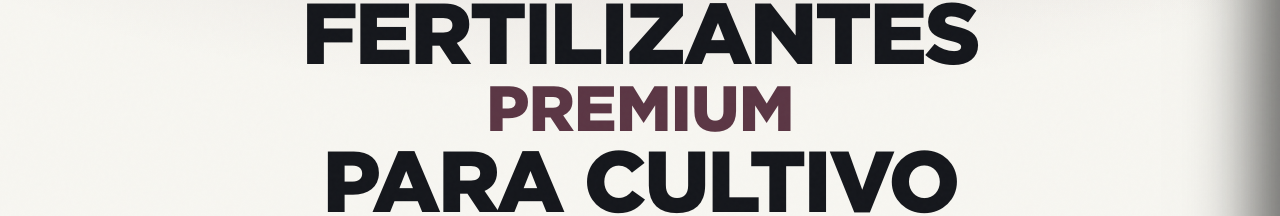
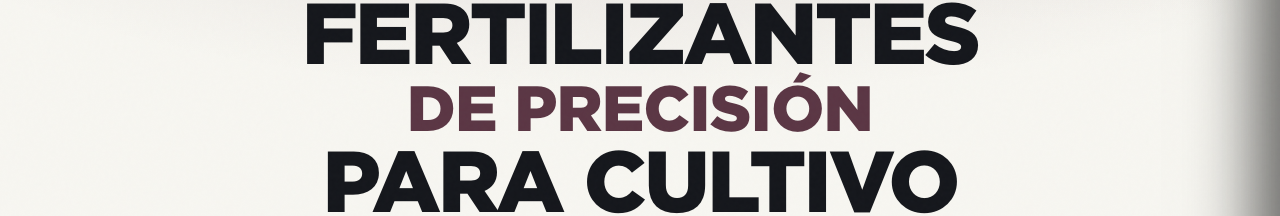
Before and after one commit to lemonsapp/portal-starter, a React (Vite) app in the folder client/: page /shop in a window 1280 px wide. Shown: the part 220-436 px from the top of the page. Built offline with nearby package versions, Linux system fonts and the light colour scheme; no server answers; a web font is replaced by a local one.

Commit message:
shop: hero del catálogo "Fertilizantes premium" → "de precisión"

```diff
--- a/client/src/pages/Shop.jsx
+++ b/client/src/pages/Shop.jsx
@@ -154,7 +154,7 @@ export default function Shop() {
           <div className="cat-eyebrow">Fertilizantes superiores para cultivo</div>
           <h1 className="cat-display">
             Fertilizantes
-            <span className="cat-em">premium</span>
+            <span className="cat-em">de precisión</span>
             para cultivo
             <span className="cat-em">indoor &amp; outdoor</span>
           </h1>
```
